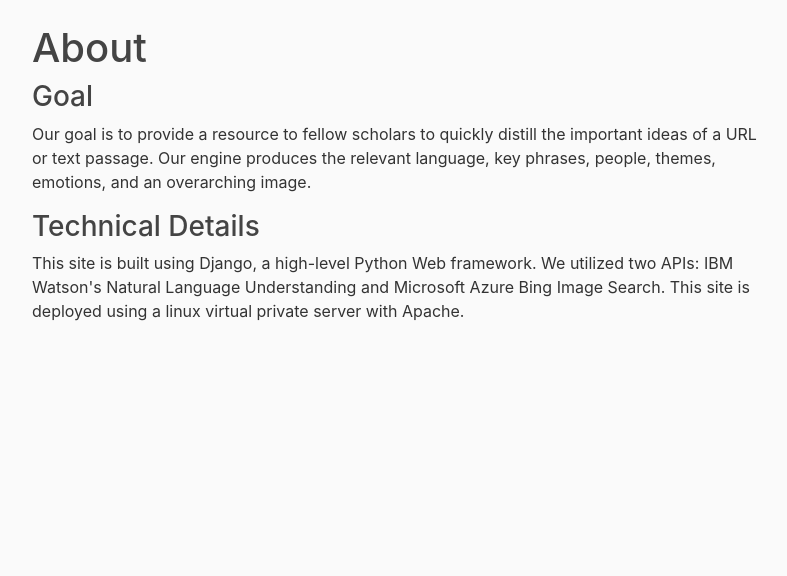
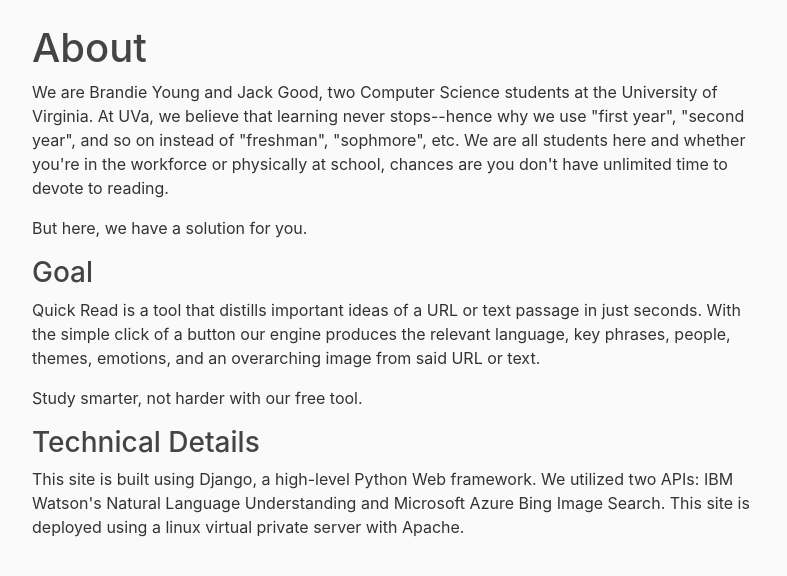
Before and after one commit to jackgood21/cs_4102_extra_credit, a Django app: page /about/ in a window 1280 px wide. Shown: the part 56-632 px from the top of the page, without its empty margins (53-840 px from the left). Run offline with Django 3.2, Linux system fonts and the light colour scheme; some libraries are stand-ins or nearby versions.

Commit message:
touching up about page

```diff
--- a/ec_project/blog/templates/blog/about.html
+++ b/ec_project/blog/templates/blog/about.html
@@ -1,10 +1,23 @@
 {% extends "blog/base.html" %}
 {% block content %}
     <h1> About </h1>
+    <p>
+        We are Brandie Young and Jack Good, two Computer Science students at the University of Virginia. At UVa, we believe
+        that learning never stops--hence why we use "first year", "second year", and so on instead of "freshman", "sophmore", etc.
+        We are all students here and whether you're in the workforce or physically at school, chances are you don't have unlimited time
+        to devote to reading. </p>
+    <p>
+        But here, we have a solution for you.
+
+    </p>
     <h3> Goal</h3>
     <p>
-        Our goal is to provide a resource to fellow scholars to quickly distill the important ideas of a URL or text passage. Our engine
-        produces the relevant language, key phrases, people, themes, emotions, and an overarching image.
+        Quick Read is a tool that distills important ideas of a URL or text passage in just seconds. With the simple click of a button
+        our engine produces the relevant language, key phrases, people, themes, emotions, and an overarching image from said
+        URL or text.
+    </p>
+     <p>
+        Study smarter, not harder with our free tool.
     </p>
     <h3> Technical Details </h3>
     <p>
--- a/ec_project/blog/templates/blog/contact.html
+++ b/ec_project/blog/templates/blog/contact.html
@@ -9,7 +9,7 @@
 {% load static %}
     <a href="{% static "blog/static/blog/BrandieYoungResume.pdf" %}"> Brandie Young </a>
     <p>
-        Brandie is also a CS major in the School of Engineering at UVa, minoring in Math and Engineering Business. She
+        Brandie is also a third year CS major in the School of Engineering at UVa, minoring in Math and Engineering Business. She
         was her high school Valedictorian earning her a University Achievement scholarship at UVa. She is currently an
         intern for Bank of America. Her interests include backend design and cybersecurity.
     </p>
```
